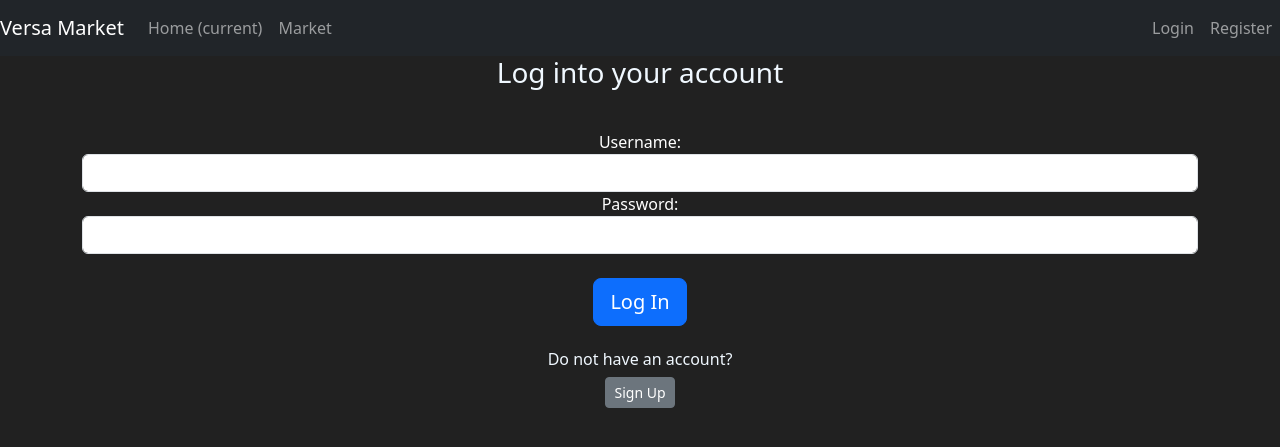
After one commit to alehetman21/littlealescorner, a Flask app: page /login in a window 1280 px wide. The commit adds this page. Shown: the top 447 px of the page. Run offline with Flask 3, Linux system fonts and the light colour scheme.

Commit message:
Adding login form and route

```diff
--- a/Flask/TestF/market/forms.py
+++ b/Flask/TestF/market/forms.py
@@ -26,3 +26,10 @@ class RegisterForm(FlaskForm):
     password = PasswordField(label='Password:', validators=[DataRequired(), Length(min=8)])
     confirm_password = PasswordField(label='Confirm Password:', validators=[DataRequired(), EqualTo('password')])
     submit = SubmitField(label='Sign Up')
+
+
+
+class LoginForm(FlaskForm):
+    username = StringField(label='Username:', validators=[DataRequired()])
+    password = PasswordField(label='Password:', validators=[DataRequired()])
+    submit = SubmitField(label='Log In')
--- a/Flask/TestF/market/routes.py
+++ b/Flask/TestF/market/routes.py
@@ -1,7 +1,7 @@
 from market import app, db
 from flask import render_template, redirect, url_for, flash
 from market.models import Item, User
-from market.forms import RegisterForm
+from market.forms import RegisterForm, LoginForm
 
 @app.route('/')
 @app.route('/home')
@@ -31,3 +31,11 @@ def register():
         for error in form.errors.values():
             flash(f"There was an error: {error}", category='danger')
     return render_template('register.html', form=form)
+
+
+@app.route('/login', methods=['GET','POST'])
+def login():
+    form = LoginForm()
+    if form.validate_on_submit():
+        pass
+    return render_template('login.html', form=form)
--- a/Flask/TestF/market/templates/base.html
+++ b/Flask/TestF/market/templates/base.html
@@ -32,7 +32,7 @@
             </ul>
             <ul class="navbar-nav ms-auto">
                 <li class="nav-item">
-                    <a class="nav-link" href="#">Login</a>
+                    <a class="nav-link" href="{{ url_for('login') }}">Login</a>
                 </li>
                 <li class="nav-item">
                     <a class="nav-link" href="{{ url_for('register') }}">Register</a>
--- /dev/null
+++ b/Flask/TestF/market/templates/login.html
@@ -0,0 +1,34 @@
+{% extends 'base.html' %}
+
+{% block title %}
+    Log in
+{% endblock title %}
+
+{% block content %}
+
+    <body class="text-center">
+        <div class="container">
+            <h1 class="h3 mb-3 font-weigth-normal">Log into your account</h1>
+            <br>
+            <form method="POST" class="form-signin" style="color: white;">
+                {{ form.hidden_tag() }}
+
+                {{ form.username.label() }}
+                {{ form.username(class='form-control') }}
+
+                {{ form.password.label() }}
+                {{ form.password(class='form-control') }}
+                <br>
+
+                {{ form.submit(class='btn btn-lg btn-block btn-primary') }}
+
+            </form>
+            <br>
+            <div class="checkbox mb-3">
+                <h6>Do not have an account?</h6>
+                <a href="{{ url_for('register') }}" class="btn btn-sm btn-secondary">Sign Up</a>
+            </div>
+        </div>
+    </body>
+
+{% endblock content %}
--- a/Flask/TestF/market/templates/register.html
+++ b/Flask/TestF/market/templates/register.html
@@ -28,6 +28,11 @@
                 <br>
                 {{ form.submit(class='btn btn-lg btn-primary') }}
             </form>
+            <br>
+            <div class="checkbox mb-3">
+                <h6>Already have an account?</h6>
+                <a href="{{ url_for('login') }}" class="btn btn-sm btn-secondary">Log In</a>
+            </div>
         </div>
     </body>
 
```
